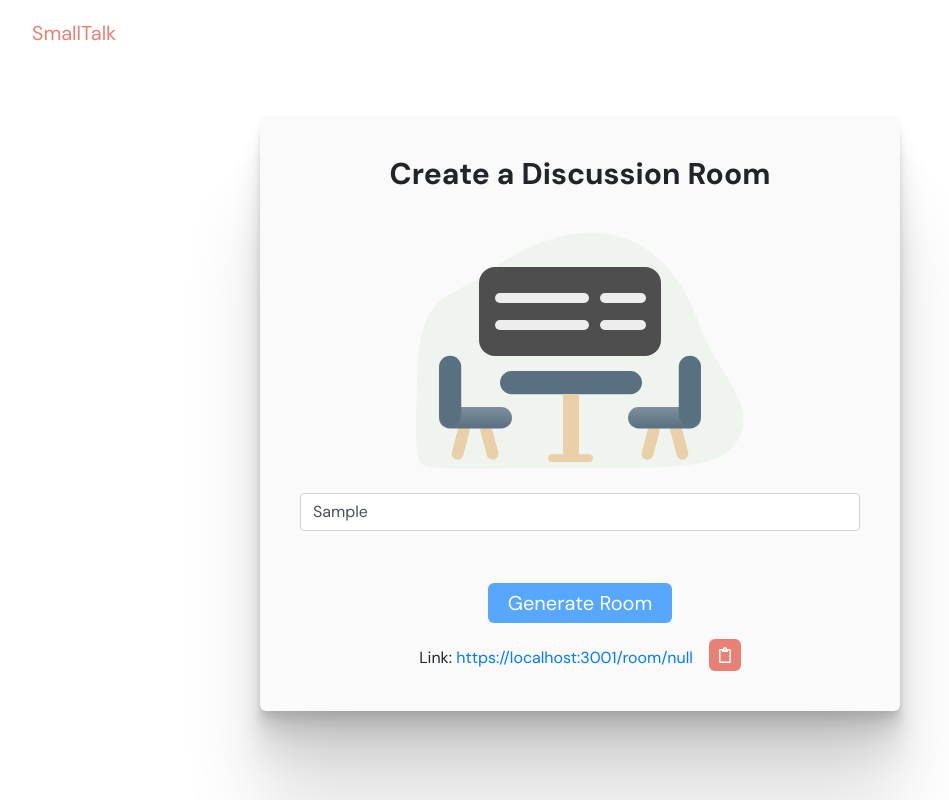
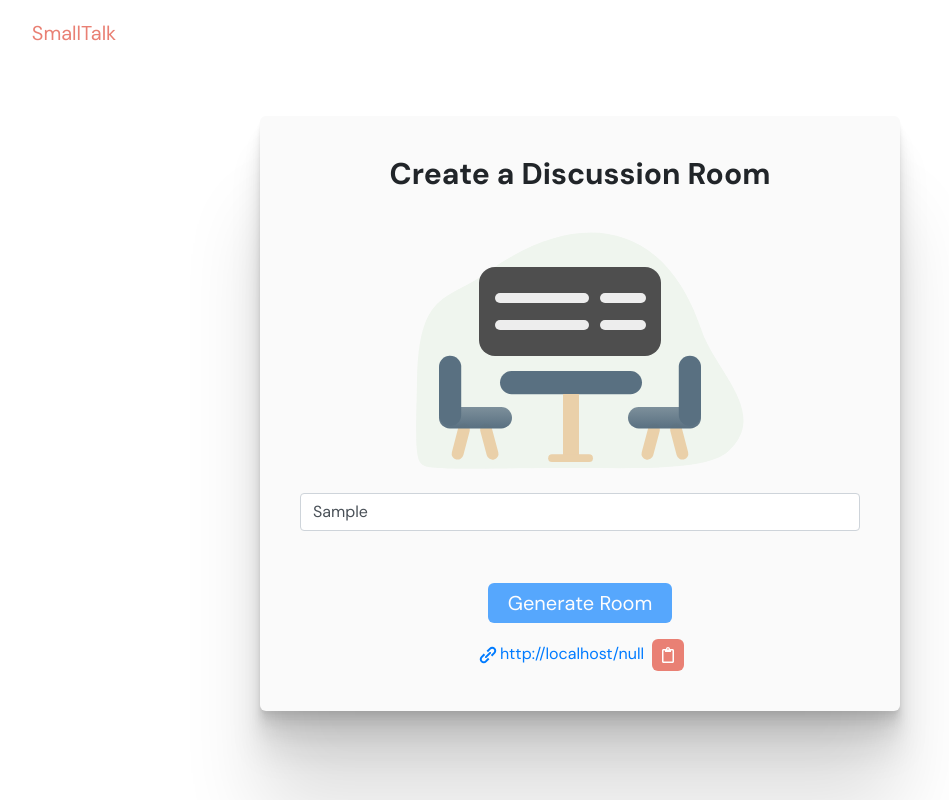
Before and after one commit to seniordesign-ufl/qaclient, a React (Create React App) app: page / in a window 1280 px wide. Both pictures are taken after typing "Sample" into the empty fields and a click on the button "Generate Room". Shown: the whole page, without its empty margins (60-1009 px from the left). Built offline with nearby package versions, Linux system fonts and the light colour scheme.

Commit message:
Fix copy mechanic

```diff
--- a/src/AppContext.js
+++ b/src/AppContext.js
@@ -132,7 +132,7 @@ const socketEvents = (dispatch) => {
     })
 
     socket.on('join-successful', () => {
-        dispatch({type: 'join-successful', joinSuccess: true})
+        dispatch({ type: 'join-successful', joinSuccess: true })
     })
     socket.on('room-code', (roomCode) => {
         dispatch({ type: 'join-room', roomKey: roomCode })
@@ -165,6 +165,14 @@ export const initSockets = (dispatch) => {
     socketEvents(dispatch)
 }
 
+export function useAppState() {
+    const context = React.useContext(AppContext)
+    if (context === undefined) {
+        throw new Error("useAppState must be used within a AppContext Provider")
+    }
+    return context;
+}
+
 export function ContextProvider({ init, children }) {
     const [state, dispatch] = React.useReducer(reducer, INITIAL_STATE)
     useEffect(() => init(dispatch), [init])
--- a/src/Styling/EnterDisplayName.css
+++ b/src/Styling/EnterDisplayName.css
@@ -31,24 +31,8 @@
     border: 0;
 }
 
-.create-page .copy-btn {
-    background: #e98074;
-    color: white;
-    width: 2em;
-    height: 2em;
-    border-radius: 6px;
-    border: 0;
-    padding: 0;
-    margin-left: 1em;
-    position: absolute;
-}
-
 .clicked {
     background: #f1a79f;
-}
-
-.create-page .copy-btn > * {
-    text-align: center;
 }
 
 .required {
--- a/src/Styling/LandingPage.css
+++ b/src/Styling/LandingPage.css
@@ -30,22 +30,12 @@
 .landing-page .copy-btn {
     background: #e98074;
     color: white;
-    width: 2em;
-    height: 2em;
-    border-radius: 6px;
-    border: 0;
-    padding: 0;
-    margin-left: 1em;
 }
 
 .clicked {
     background: #f1a79f;
 }
 
-.landing-page .copy-btn > * {
-    text-align: center;
-}
-
 #displayName {
     margin-bottom: 5%;
 }
--- a/src/Views/LandingPage.js
+++ b/src/Views/LandingPage.js
@@ -1,6 +1,7 @@
 import React, { useContext, useState } from 'react'
 import { API, AppContext } from '../AppContext'
 import { FaRegClipboard, FaClipboardCheck } from 'react-icons/fa'
+import { CgLink } from 'react-icons/cg'
 
 import Header from '../components/Header'
 import RoomIllustration from '../static/room_illustration.svg'
@@ -67,12 +68,12 @@ function Landing(props) {
                     <div className="link-box">
                         {showLink ? (
                             <Slideout>
-                                <div>
-                                    Link:{' '}
+                                <div className="flex justify-center items-center">
                                     <Link to={`/room/${contextState.roomKey}`}>
-                                        {'https://localhost:3001/room/' + contextState.roomKey}
+                                        <CgLink size={24} className="inline-block" />
+                                        {window.location.href + contextState.roomKey}
                                     </Link>
-                                    <Copy link={`https://localhost:3001/room/${contextState.roomKey}`} />
+                                    <Copy link={window.location.href + contextState.roomKey} />
                                 </div>
                             </Slideout>
                         ) : (
@@ -81,7 +82,7 @@ function Landing(props) {
                     </div>
                 </div>
             </div>
-        </div>
+        </div >
     )
 }
 
@@ -98,7 +99,7 @@ function Copy(props) {
     }
     return (
         <>
-            <button onClick={doCopy} disabled={clicked} className={`copy-btn inline-flex ${clicked && 'clicked'}`}>
+            <button onClick={doCopy} disabled={clicked} className={`p-2 ml-2 rounded-md copy-btn inline-flex ${clicked && 'clicked'}`}>
                 {clicked ? (
                     <FaClipboardCheck className="flex-1 self-center" />
                 ) : (
```
